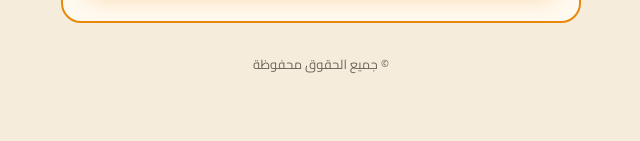
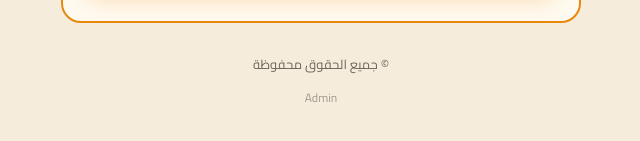
Before and after one commit to prise3en1/Prise3in1, a plain HTML site: page index.html in a window 1280 px wide. Shown: the part 2081-2222 px from the top of the page, 319-959 px from the left. Drawn offline with Linux system fonts and the light colour scheme.

Commit message:
Update index.html

```diff
--- a/index.html
+++ b/index.html
@@ -93,7 +93,8 @@ footer{text-align:center;color:var(--mut);font-size:13px;padding:30px 0 90px}
   <button class="btn" data-t="submit"></button>
  </form>
  <div class="ok" id="ok"></div>
- <footer data-t="foot"></footer>
+ <footer data-t="foot" style="padding-bottom:8px"></footer>
+ <div style="text-align:center;padding-bottom:90px"><a href="admin.html" style="color:var(--mut);font-size:12px;opacity:.6;text-decoration:none">Admin</a></div>
 </div>
 <div class="sticky"><a href="#order" class="btn" data-t="cta"></a></div>
 
```
